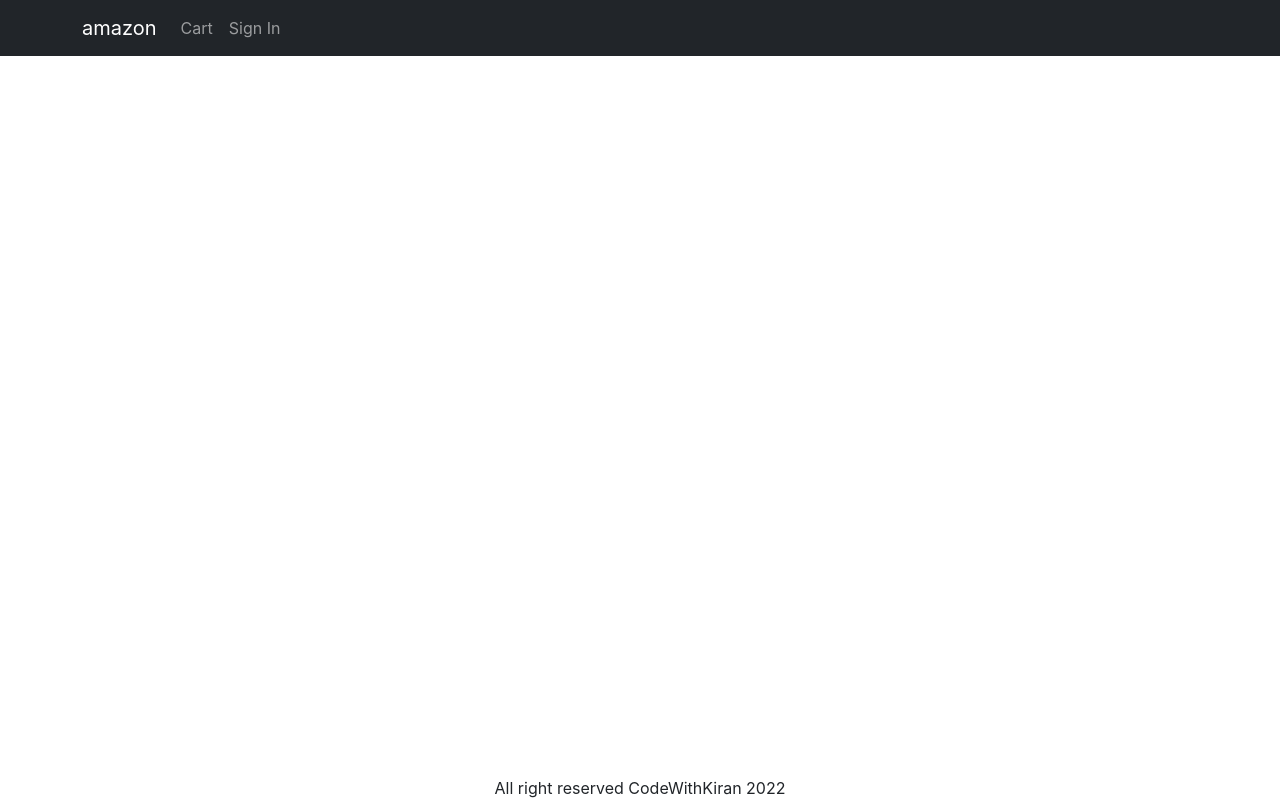
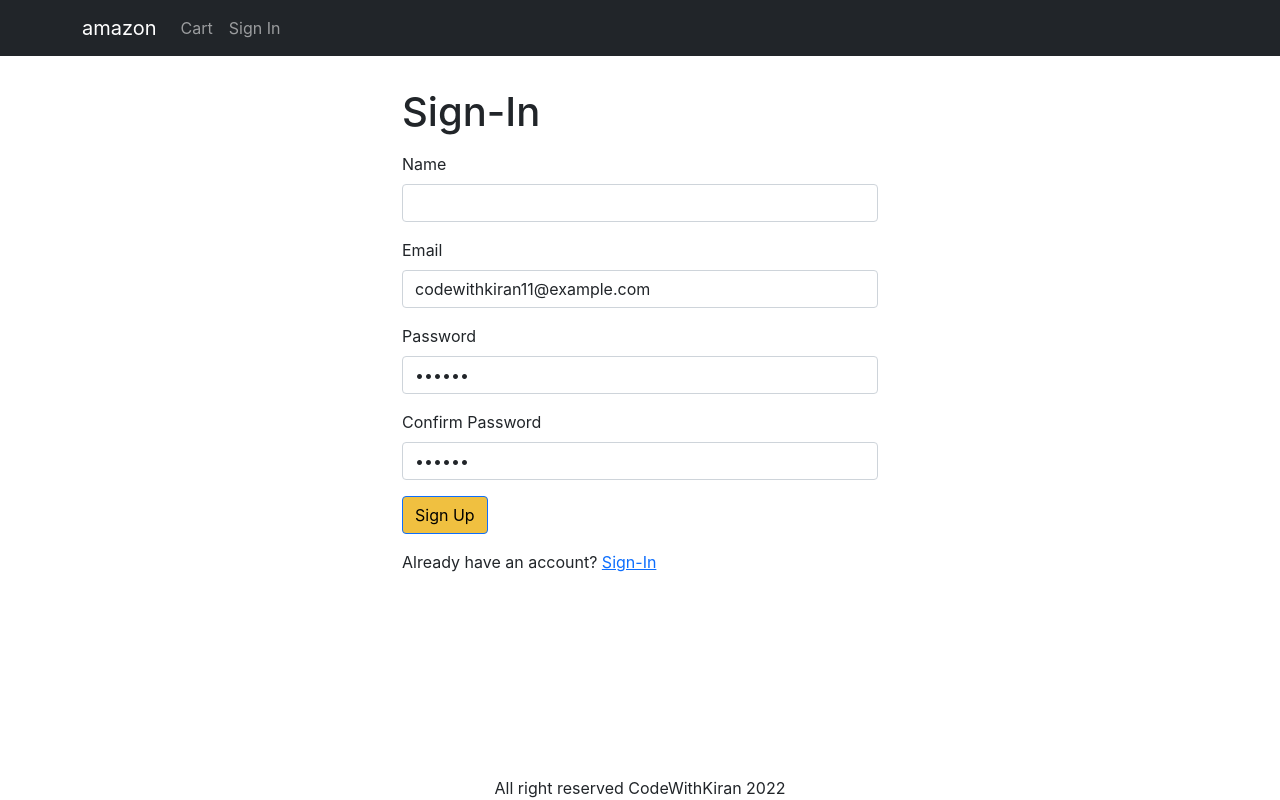
Before and after one commit to kiranwithcode/Ecommerce, a React (Create React App) app in the folder myamazon/: page /signup in a window 1280 px wide. Built offline with nearby package versions, Linux system fonts and the light colour scheme.

Commit message:
created payment method screen

```diff
--- a/myamazon/src/App.js
+++ b/myamazon/src/App.js
@@ -11,6 +11,8 @@
 import CartScreen from './screens/CartScreen';
 import SigninScreen from './screens/SigninScreen';
 import ShippingAddressScreen from './screens/ShippingAddressScreen';
+import SignupScreen from './screens/SignupScreen';
+import PaymentMethodScreen from './screens/PaymentMethodScreen';
 function App() {
   const { state, dispatch: ctxDispatch } = useContext(Store)
   const { cart, userInfo } = state;
@@ -19,6 +21,7 @@
     ctxDispatch({ type: 'USER_SIGNOUT' })
     localStorage.removeItem('userInfo')
     localStorage.removeItem('shippingAddress')
+    localStorage.removeItem('paymentMethod')
   }
 
   return (
@@ -72,7 +75,9 @@
               <Route path='/product/:slug' element={<ProductScreen />} />
               <Route path='/cart' element={<CartScreen />} />
               <Route path='/signin' element={<SigninScreen />} />
+              <Route path='/signup' element={<SignupScreen />} />
               <Route path='/shipping' element={<ShippingAddressScreen />} />
+              <Route path='/payment' element={<PaymentMethodScreen />} />
             </Routes>
           </Container>
         </main>
--- a/myamazon/src/Store.js
+++ b/myamazon/src/Store.js
@@ -10,6 +10,9 @@
         shippingAddress: localStorage.getItem('shippingAddress')
         ? JSON.parse(localStorage.getItem('shippingAddress'))
         : {},
+        paymentMethod: localStorage.getItem('paymentMethod')
+        ? localStorage.getItem(localStorage.getItem('paymentMethod'))
+        : '',
         cartItems: localStorage.getItem('cartItems')
         ? JSON.parse(localStorage.getItem('cartItems'))
         : [],
@@ -44,7 +47,8 @@
             return {...state, userInfo: null,
             cart: {
                 cartItems: [],
-                shippingAddress:{}
+                shippingAddress:{},
+                paymentMethod: ''
             }
         }
     }
@@ -54,6 +58,15 @@
                 cart:{
                     ...state.cart,
                     shippingAddress: action.payload
+                }
+            }
+        }
+        case 'SAVE_PAYMENT_METHOD':{
+            return{
+                ...state,
+                cart:{
+                    ...state.cart,
+                    paymentMethod: action.payload
                 }
             }
         }
--- /dev/null
+++ b/myamazon/src/screens/PaymentMethodScreen.jsx
@@ -0,0 +1,62 @@
+import React, { useContext, useEffect, useState } from 'react';
+import { Button, Form, FormCheck } from 'react-bootstrap';
+import { Helmet } from 'react-helmet-async';
+import { useNavigate } from 'react-router-dom';
+import CheckOutSteps from '../components/CheckOutSteps';
+import { Store } from '../Store';
+
+const PaymentMethodScreen = () => {
+  const navigate = useNavigate();
+  const { state, dispatch: ctxDispatch } = useContext(Store);
+  const {
+    cart: { shippingAddress, paymentMethod },
+  } = state;
+  const [paymentMethodName, setPaymentMethodName] = useState(
+    paymentMethod || 'PayPal'
+  );
+  useEffect(() => {
+    if (!shippingAddress) {
+      navigate('/shipping');
+    }
+  }, [shippingAddress, navigate]);
+  const submitHandler = (e) => {
+    e.preventDefault();
+    ctxDispatch({ type: 'SAVE_PAYMENT_METHOD', payload: paymentMethodName });
+    localStorage.setItem('paymentMethod', paymentMethodName);
+    navigate('/palceorder');
+  };
+  return (
+    <div>
+      <CheckOutSteps step1 step2 step3></CheckOutSteps>
+      <div className="container container-small">
+        <Helmet>Payment Method</Helmet>
+        <h1 className="my-3">Payment Method</h1>
+        <Form onSubmit={submitHandler}>
+          <div className="mb-3">
+            <FormCheck
+              type="radio"
+              id="PayPal"
+              label="PayPal"
+              value="PayPal"
+              checked={paymentMethodName === 'PayPal'}
+              onChange={(e) => setPaymentMethodName(e.target.value)}
+            />
+          </div>
+          <div className="mb-3">
+            <FormCheck
+              type="radio"
+              id="Stripe"
+              label="Stripe"
+              value="Stripe"
+              checked={paymentMethodName === 'Stripe'}
+              onChange={(e) => setPaymentMethodName(e.target.value)}
+            />
+          </div>
+          <Button type="submit">Continue</Button>
+        </Form>
+      </div>
+    </div>
+  );
+};
+
+export default PaymentMethodScreen;
--- /dev/null
+++ b/myamazon/src/screens/SignupScreen.jsx
@@ -0,0 +1,112 @@
+import axios, { Axios } from 'axios';
+import React, { useContext, useEffect, useState } from 'react';
+import {
+  Button,
+  Container,
+  Form,
+  FormControl,
+  FormGroup,
+  FormLabel,
+} from 'react-bootstrap';
+import { Helmet } from 'react-helmet-async';
+import { useLocation, useNavigate } from 'react-router-dom';
+import { Link } from 'react-router-dom';
+import { toast } from 'react-toastify';
+import { Store } from '../Store';
+import { getError } from '../utils';
+
+const SignupScreen = () => {
+  const { search } = useLocation();
+  const navigate = useNavigate();
+  const redirectInUrl = new URLSearchParams(search).get('redirect');
+  const redirect = redirectInUrl ? redirectInUrl : '/';
+
+
+  const [name, setName] = useState('');
+  const [email, setEmail] = useState('codewithkiran11@example.com');
+  const [password, setPassword] = useState('123456');
+  const [confirmPassword, setConfirmPassword] = useState('123456');
+  const { state, dispatch: ctxDispatch } = useContext(Store);
+  const { userInfo } = state;
+  const submitHandler = async (e) => {
+    e.preventDefault();
+    if(password !== confirmPassword){
+        toast.error('Password do not match')
+        return
+    }
+    try {
+      const { data } = await axios.post('/api/users/signup', {
+        name,
+        email,
+        password,
+      });
+
+      ctxDispatch({ type: 'USER_SIGNIN', payload: data });
+      localStorage.setItem('userInfo', JSON.stringify(data));
+      navigate(redirect || '/');
+    } catch (err) {
+      toast.error(getError(err))
+    }
+  };
+  useEffect(() => {
+    if (userInfo) {
+      navigate(redirect);
+    }
+  }, [navigate, redirect, userInfo]);
+
+  return (
+    <Container className="container-small">
+      <Helmet>
+        <title>Sign Up</title>
+      </Helmet>
+      <h1 className="my-3">Sign-In</h1>
+      <Form onSubmit={submitHandler}>
+      <FormGroup className="mb-3" controlId="name">
+          <FormLabel>Name</FormLabel>
+          <FormControl
+            type="text"
+            value={name}
+            required
+            onChange={(e) => setName(e.target.value)}
+          />
+        </FormGroup>
+        <FormGroup className="mb-3" controlId="email">
+          <FormLabel>Email</FormLabel>
+          <FormControl
+            type="email"
+            value={email}
+            required
+            onChange={(e) => setEmail(e.target.value)}
+          />
+        </FormGroup>
+        <FormGroup className="mb-3" controlId="password">
+          <FormLabel>Password</FormLabel>
+          <FormControl
+            type="password"
+            value={password}
+            required
+            onChange={(e) => setPassword(e.target.value)}
+          />
+        </FormGroup>
+        <FormGroup className="mb-3" controlId="confirmPassword">
+          <FormLabel>Confirm Password</FormLabel>
+          <FormControl
+            type="password"
+            value={confirmPassword}
+            required
+            onChange={(e) => setConfirmPassword(e.target.value)}
+          />
+        </FormGroup>
+        <div className="mb-3">
+          <Button type="submit">Sign Up</Button>
+        </div>
+        <div className="mb-3">
+          Already have an account?{' '}
+          <Link to={`/signin?redirect=${redirect}`}>Sign-In</Link>
+        </div>
+      </Form>
+    </Container>
+  );
+};
+
+export default SignupScreen;
```
Also changed, not shown: 1 other file (tests, documents, lock files or other folders).
